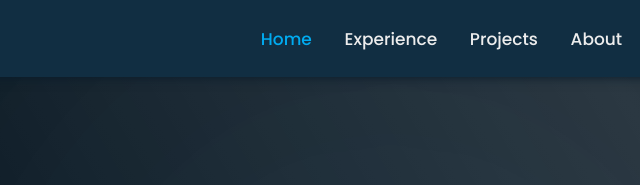
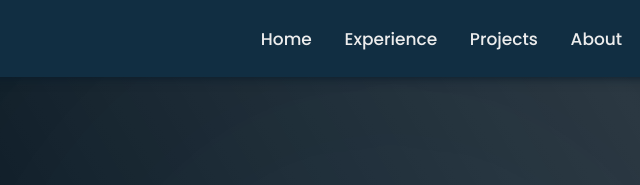
Before and after one commit to vardaan-bhatia/Portfolio, a plain HTML site: page index.html in a window 1280 px wide. Shown: the top 185 px of the page, 248-888 px from the left. Drawn offline with nearby package versions, Linux system fonts and the light colour scheme.

Commit message:
final correct css

```diff
--- a/index.html
+++ b/index.html
@@ -23,7 +23,7 @@
       /></a>
       <div class="bx bx-menu" id="menu-icon"></div>
       <nav class="navbar">
-        <a href="#home" class="active">Home</a>
+        <a href="#home">Home</a>
         <a href="#about">Experience</a>
         <a href="#projects">Projects</a>
         <a href="#knowme">About</a>
```
Also changed, not shown: script.js (+47 -0 lines).
